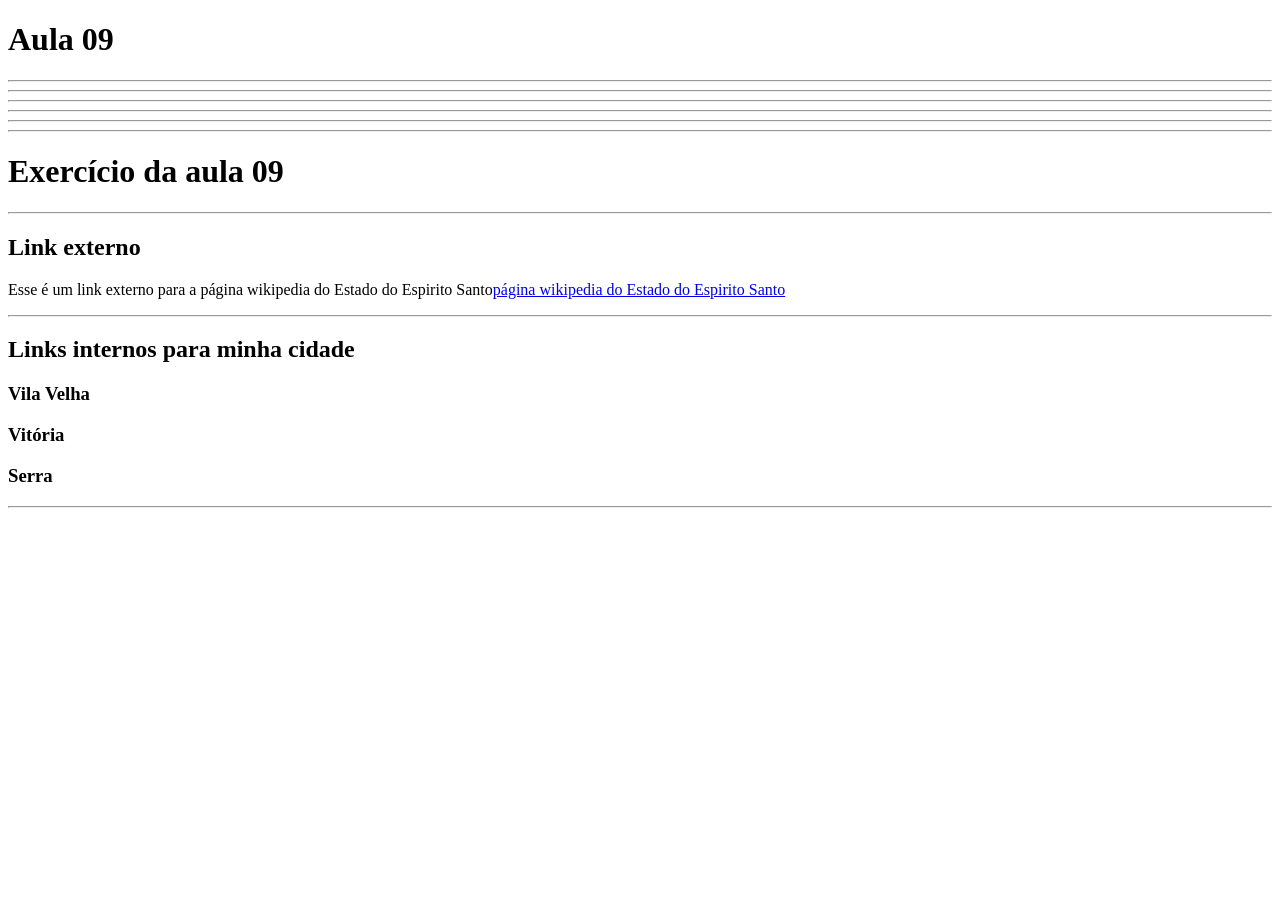
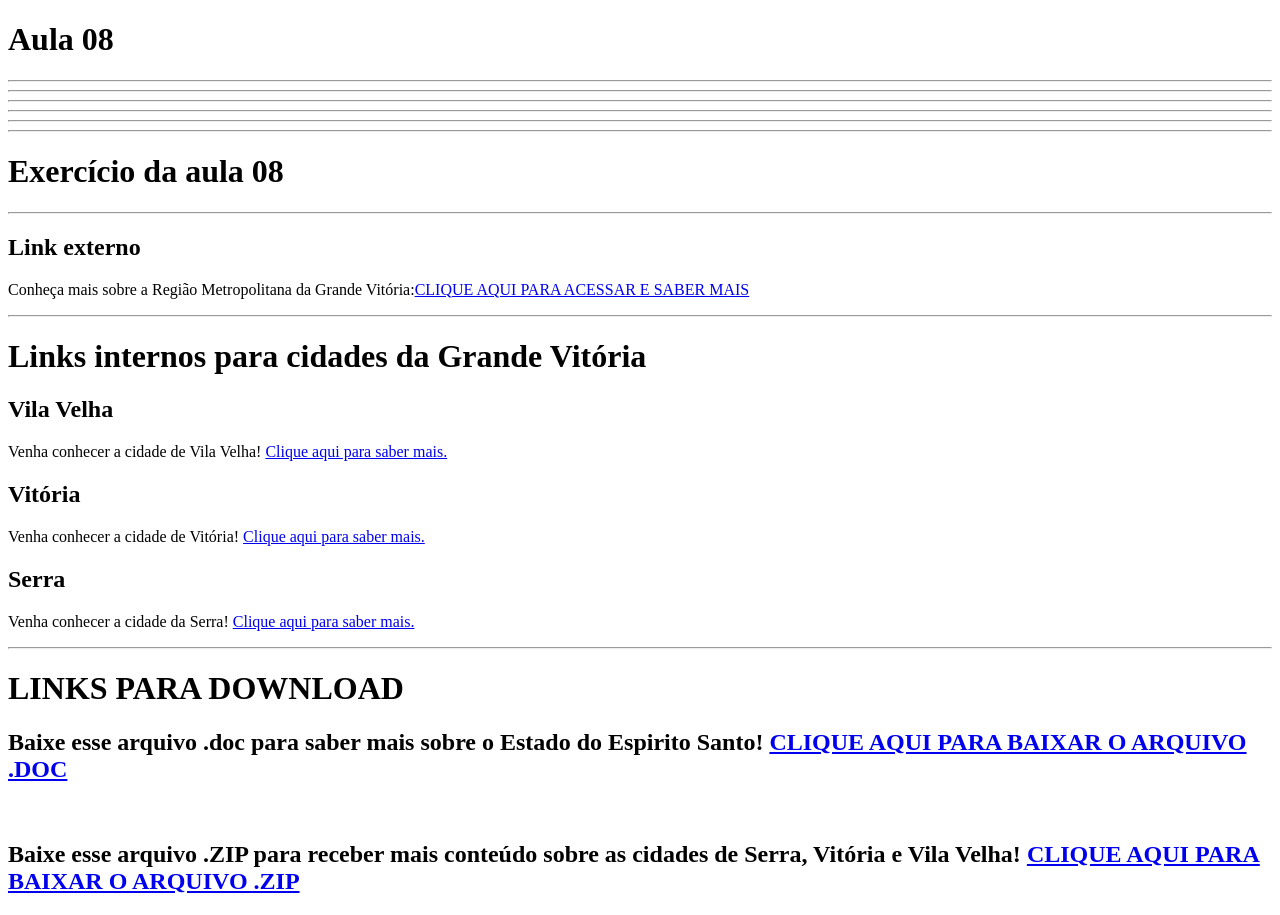
Before and after one commit to FilipeAle/CSW-CC1N, a plain HTML site: page Aula 08/index.html in a window 1280 px wide. Before the commit the page ends 800 px from the top, so only its background shows below. Drawn offline with Linux system fonts and the light colour scheme.

Commit message:
Add files via upload

```diff
--- a/Aula 08/index.html
+++ b/Aula 08/index.html
@@ -6,24 +6,26 @@
     <title>Aula 08</title>
 </head>
 <body>
-<h1>Aula 09</h1>
+<h1>Aula 08</h1>
 <hr><hr><hr><hr><hr><hr>
-<h1>Exercício da aula 09</h1>
+<h1>Exercício da aula 08</h1>
 <hr>
 <h2>Link externo</h2>
-<p>Esse é um link externo para a página wikipedia do Estado do Espirito Santo<a href="https://pt.wikipedia.org/wiki/Esp%C3%ADrito_Santo_(estado)">página wikipedia do Estado do Espirito Santo</a></p>
+<p>Conheça mais sobre a Região Metropolitana da Grande Vitória:<a href="https://pt.wikipedia.org/wiki/Regi%C3%A3o_Metropolitana_da_Grande_Vit%C3%B3ria">CLIQUE AQUI PARA ACESSAR E SABER MAIS</a></p>
 <hr>
-<h2>Links internos para minha cidade</h2>
-<h3>Vila Velha</h3>
-<p></p>
-<h3>Vitória</h3>
-<p></p>
-<h3>Serra</h3>
-<p></p>
+<h1>Links internos para cidades da Grande Vitória</h1>
+<h2>Vila Velha</h2>
+<p>Venha conhecer a cidade de Vila Velha! <a href="./Cidades/vilavelha.html">Clique aqui para saber mais.</a></p>
+<h2>Vitória</h2>
+<p>Venha conhecer a cidade de Vitória! <a href="./Cidades/vitória.html">Clique aqui para saber mais.</a></p>
+<h2>Serra</h2>
+<p>Venha conhecer a cidade da Serra! <a href="./Cidades/serra.html">Clique aqui para saber mais.</a></p>
 <hr>
-<p></p>
-<h2></h2>
-
-
+<h1>LINKS PARA DOWNLOAD</h1>
+<h2>Baixe esse arquivo .doc para saber mais sobre o Estado do Espirito Santo!
+    <a href="./Downloads/Doc/ESTADO-DO-ESPIRITO-SANTO.doc" download="file-name" type="application/doc">CLIQUE AQUI PARA BAIXAR O ARQUIVO .DOC</a></h2>
+<br>
+<h2>Baixe esse arquivo .ZIP para receber mais conteúdo sobre as cidades de Serra, Vitória e Vila Velha!
+    <a href="./Downloads/ZIP/conteudocidades.zip" download="file-name" type="application/ZIP">CLIQUE AQUI PARA BAIXAR O ARQUIVO .ZIP</a></h2>
 </body>
 </html>
```
Also changed, not shown: Aula 08/Cidades/serra.html (added, +24 -0 lines), Aula 08/Cidades/vilavelha.html (added, +21 -0 lines), Aula 08/Cidades/vitória.html (added, +22 -0 lines), 2 other files.
